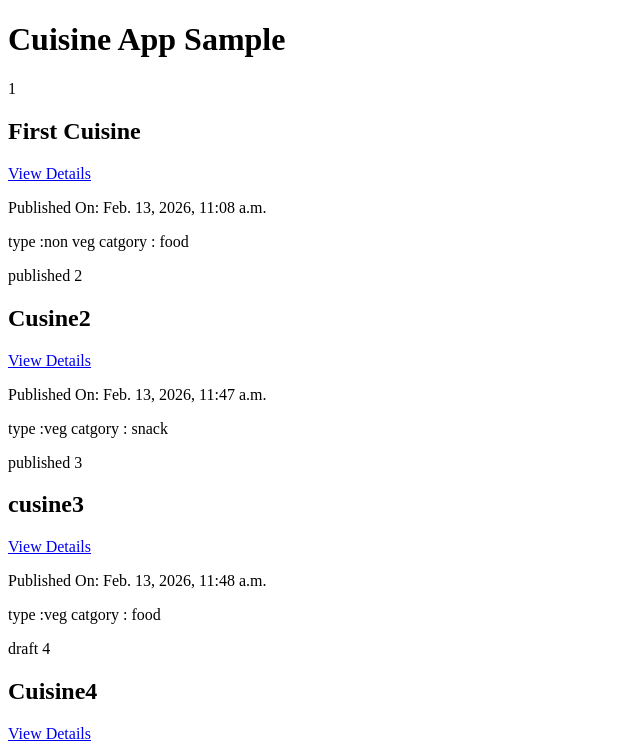
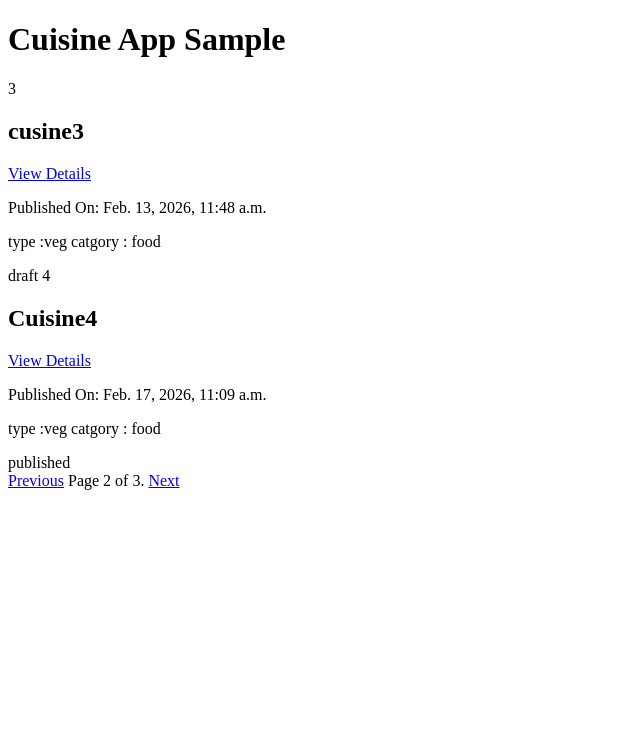
Before and after one commit to codershalini210/revisionofdjango, a Django app: page /first/cuisinelist?page=2 in a window 1280 px wide. Shown: the top 741 px of the page, without its empty margins (0-640 px from the left). After the commit the page ends 490 px from the top, so only its background shows below. Run offline with Django 5.2, Linux system fonts and the light colour scheme; data comes from the database, SQL or seed files in the repository; both versions use the stored data as it was after the commit.

Commit message:
try upto list and details view

```diff
--- a/firstapp/templates/firstapp/cuisine_list.html
+++ b/firstapp/templates/firstapp/cuisine_list.html
@@ -1,4 +1,5 @@
 {% extends "firstapp/base.html" %}
+
 {% block content %}
 <h1>Cuisine App Sample</h1>
 {% for cuisine in cuisines%}
@@ -10,4 +11,7 @@
     catgory : {{cuisine.catg}}</p>
     {{cuisine.status}}
 {% endfor %}
+
+{% include "pagination.html" with page=cuisines %}
+</div>
 {% endblock %}
--- /dev/null
+++ b/firstapp/templates/pagination.html
@@ -0,0 +1,25 @@
+<div class="pagination">
+
+            <span class="step-links">
+
+                        {% if page.has_previous %}
+
+                                    <a href="?page={{ page.previous_page_number }}">Previous</a>
+
+                        {% endif %}
+
+                        <span class="current">
+
+                                    Page {{ page.number }} of {{ page.paginator.num_pages }}.
+
+                        </span>
+
+                        {% if page.has_next %}
+
+                                    <a href="?page={{ page.next_page_number }}">Next</a>
+
+                        {% endif %}
+
+            </span>
+
+</div>
--- a/firstapp/views.py
+++ b/firstapp/views.py
@@ -1,14 +1,25 @@
 from django.shortcuts import render,get_object_or_404
 from django.http import HttpResponse
 from .models import Cuisine
+from django.core.paginator import Paginator, EmptyPage, PageNotAnInteger
 # Create your views here.
 def home(request):
     return HttpResponse("welcome to home of first app ")
 
 def Cuisine_list(request):
-    cuisines = Cuisine.objects.all()
-    context = {'cuisines':cuisines}
-    return render(request,"firstapp/cuisine_list.html",context)
+    objlist = Cuisine.objects.all()
+    paginator = Paginator(objlist,2)  # 2 items in each page
+    page = request.GET.get('page',1)
+    print(page)
+    try:
+        cuisines = paginator.page(page)
+
+    except PageNotAnInteger:
+        cuisines= paginator.page(1)
+    except EmptyPage:
+        cuisines = paginator.page(paginator.num_pages)
+
+    return render(request,"firstapp/cuisine_list.html",{'page':page,'cuisines':cuisines})
 def Cuisine_detail(request,pk):
     cuisine_selected = get_object_or_404(Cuisine,pk=pk,status='published')
 
```
Also changed, not shown: db.sqlite3.
